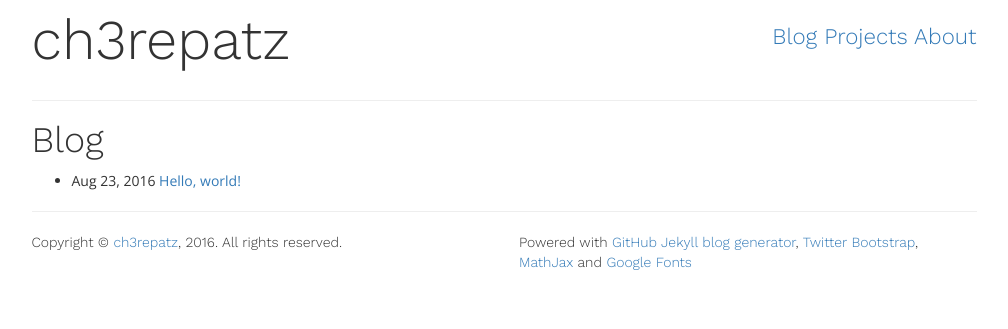
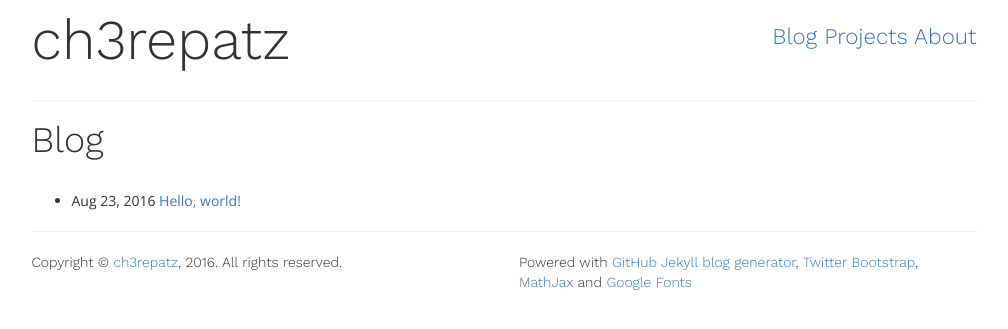
Before and after one commit to ch3repatz/ch3repatz.github.io, a Jekyll site: the page built from index.html, in a window 1280 px wide. Shown: the top 329 px of the page, without its empty margins (136-1144 px from the left). Built offline with Jekyll 4.4.1, drawn with Linux system fonts in a browser that asks for light colours.

Commit message:
Update default.html

```diff
--- a/_layouts/default.html
+++ b/_layouts/default.html
@@ -61,7 +61,7 @@
     		font-family: 'Work Sans', sans-serif;
     	}
 
-    	.h1 {
+    	h1 {
     		padding-bottom: 20px;
     	}
 
```
